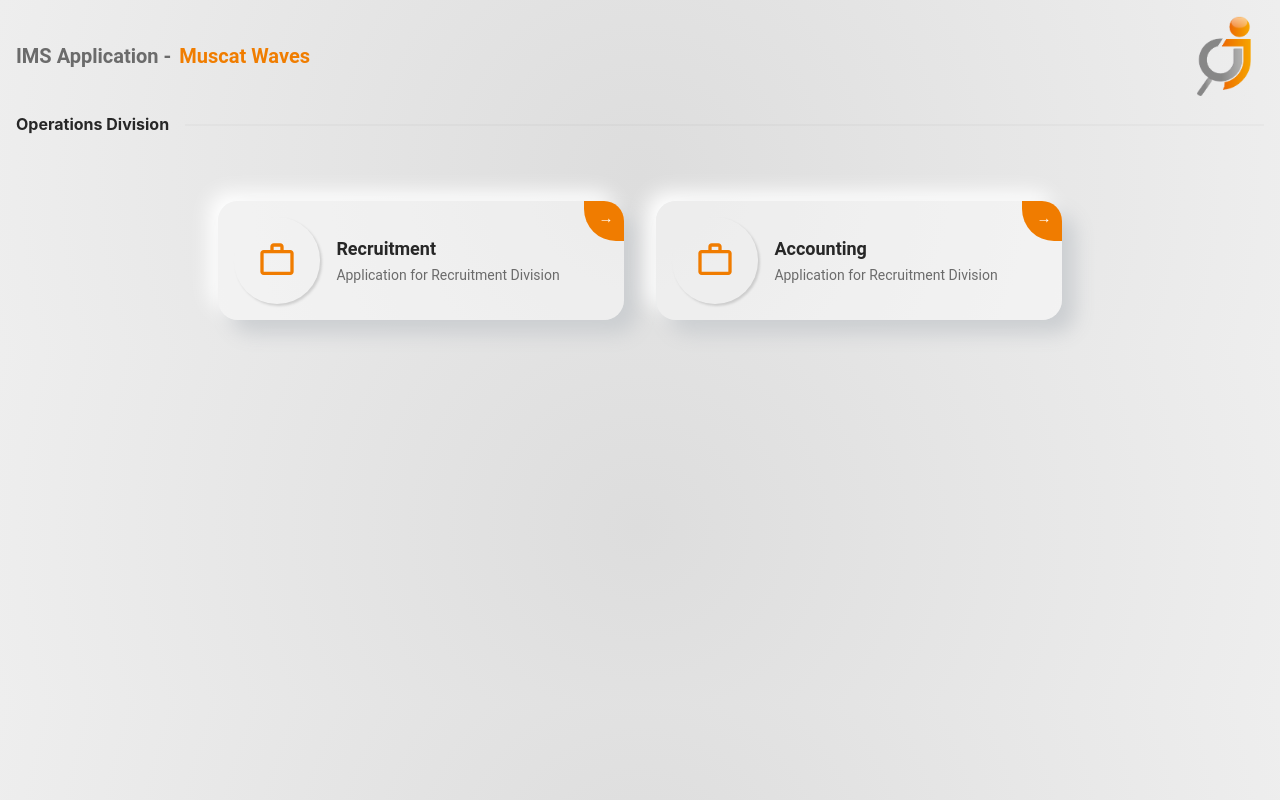
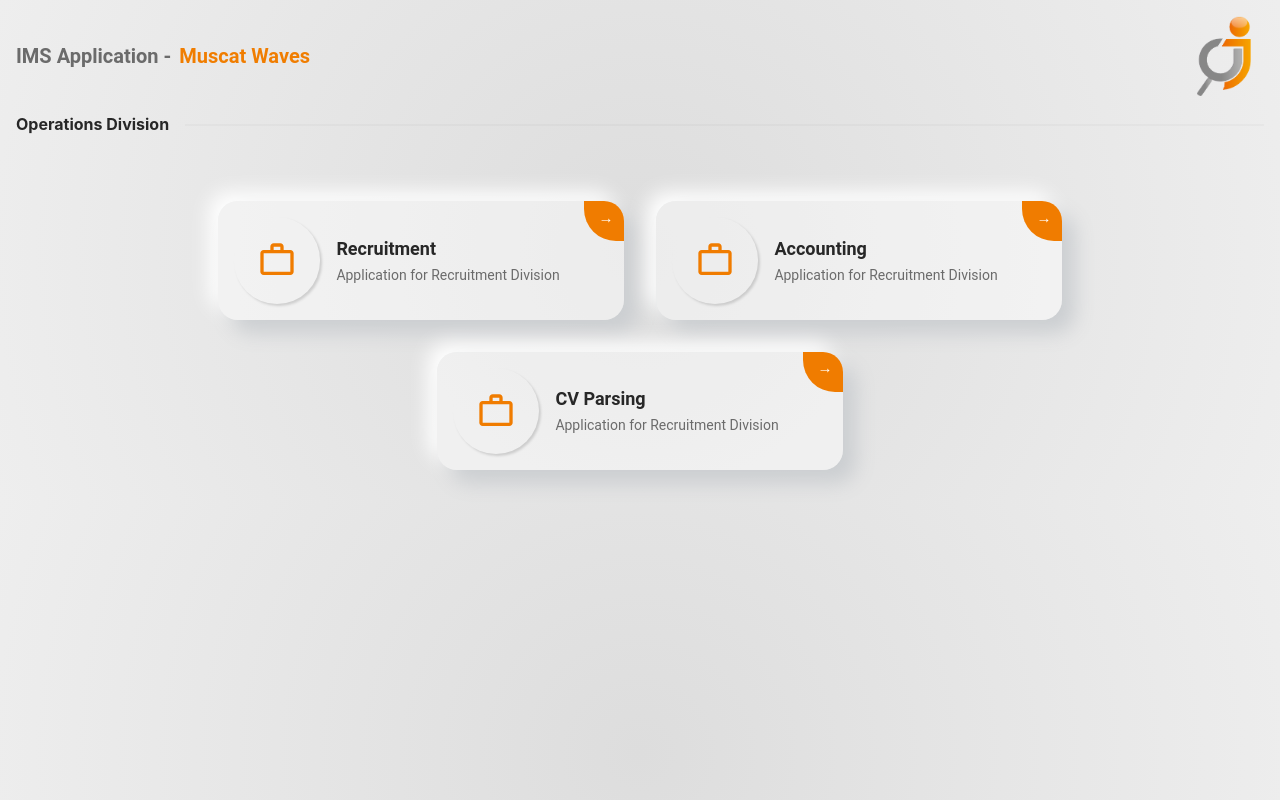
Before and after one commit to MuscatWaves/IMS-Main-Dashboard, a React (Create React App) app: page / in a window 1280 px wide. Built offline with nearby package versions, Linux system fonts and the light colour scheme.

Commit message:
page updated

```diff
--- a/src/pages/MainDashboard/index.jsx
+++ b/src/pages/MainDashboard/index.jsx
@@ -49,7 +49,11 @@ const MainDashboard = () => {
                   <m.div
                     className="cards-main-rec__each"
                     key={card.id}
-                    onClick={() => navigateTo(card.path)}
+                    onClick={() =>
+                      card.direct
+                        ? window.open(card.path)
+                        : navigateTo(card.path)
+                    }
                     variants={item}
                   >
                     <div className="dash-card-icon">
--- a/src/pages/constant.js
+++ b/src/pages/constant.js
@@ -47,6 +47,14 @@ export const dashboardOperationOptions = [
       },
     ],
   },
+  {
+    id: 3,
+    icon: MdWorkOutline,
+    title: "CV Parsing",
+    path: "https://cv.omanjobs.om",
+    description: "Application for Recruitment Division",
+    direct: true,
+  },
 ];
 
 export const dashboardSupportOptions = [
```
